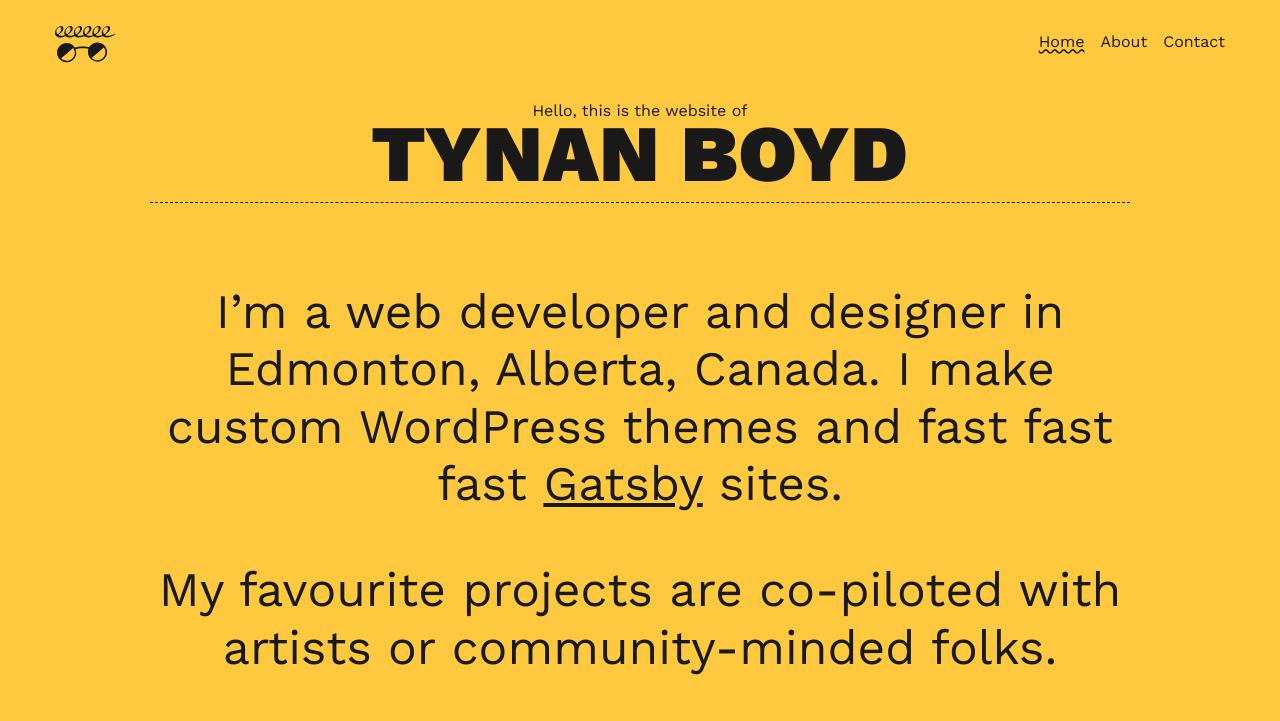
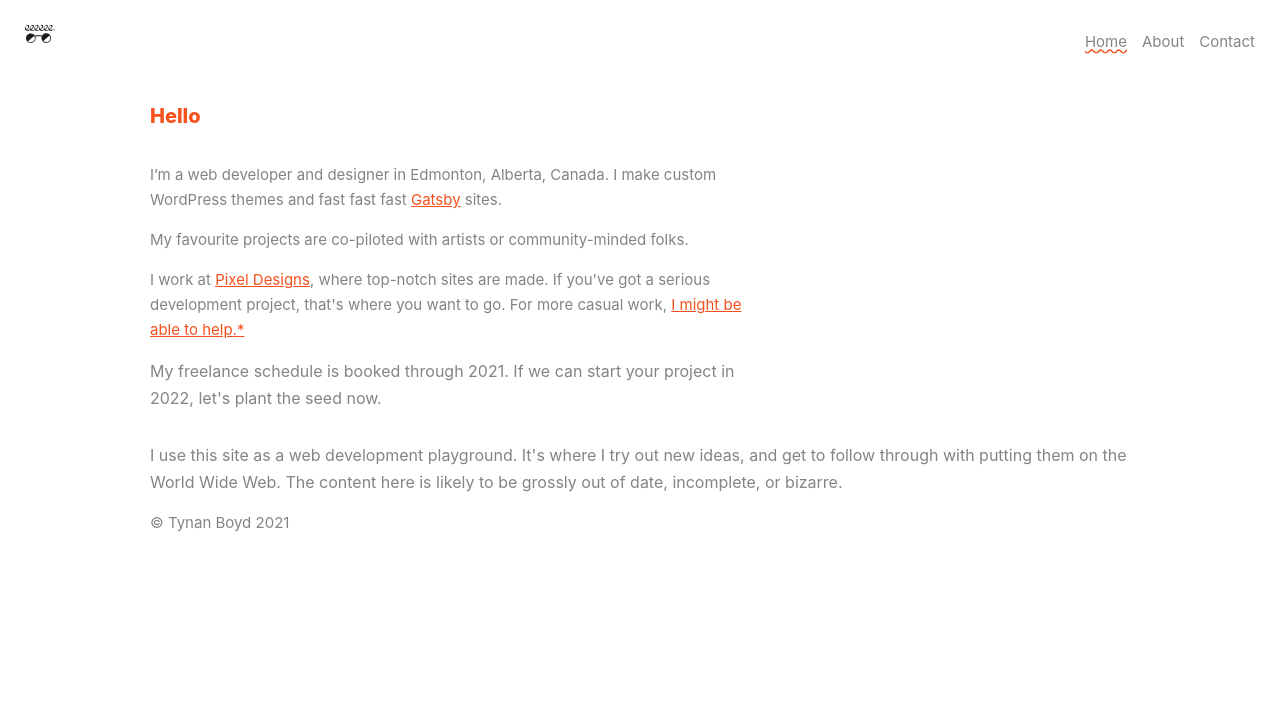
Before and after one commit to tynanboyd/tynanboyd-tynanboyd-com-gatsby, a Gatsby site: page / in a window 1280 px wide. Shown: the top 721 px of the page. Built offline with nearby package versions, Linux system fonts and the light colour scheme; Gatsby itself is replaced by a stand-in of ours.

Commit message:
initial re-style

```diff
--- a/package.json
+++ b/package.json
@@ -21,6 +21,7 @@
     }
   },
   "dependencies": {
+    "@fontsource/inter": "^4.5.0",
     "@fontsource/work-sans": "^4.5.1",
     "babel-plugin-styled-components": "^1.13.3",
     "gatsby": "^4.0.0",
--- a/src/components/Footer.js
+++ b/src/components/Footer.js
@@ -4,11 +4,6 @@ import styled from 'styled-components';
 const FooterStyles = styled.footer`
   display: flex;
   justify-content: center;
-
-  div {
-    max-width: 1170px;
-    padding: 0 25px;
-  }
 
   .footer-heading {
     display: block;
@@ -19,9 +14,8 @@ const FooterStyles = styled.footer`
 export default function Footer() {
   return (
     <>
-      <FooterStyles className="text-center">
+      <FooterStyles className="">
         <div>
-          <span className="footer-heading">Disclaimer</span>
           <small>
             I use this site as a web development playground. It's where I try
             out new ideas, and get to follow through with putting them on the
--- a/src/components/Nav.js
+++ b/src/components/Nav.js
@@ -4,7 +4,7 @@ import styled from 'styled-components';
 import Logo from '../assets/images/tynan-logo-black.svg';
 
 const LogoStyles = styled.div`
-  width: 60px;
+  width: 30px;
   transform: translateY(10px);
   overflow: visible;
 
@@ -48,7 +48,6 @@ const LogoStyles = styled.div`
 const NavStyles = styled.nav`
   display: flex;
   justify-content: space-between;
-  max-width: 1170px;
   margin: 1rem auto 2rem;
   padding: 0 25px;
   overflow: visible;
@@ -63,12 +62,13 @@ const NavStyles = styled.nav`
   }
 
   a {
-    color: var(--black);
+    color: var(--grey);
     text-decoration: none;
 
     &[aria-current='page'],
     &:hover {
       text-decoration: underline;
+      text-decoration-color: var(--orange);
       text-decoration-style: wavy;
     }
   }
--- a/src/pages/index.js
+++ b/src/pages/index.js
@@ -2,17 +2,21 @@ import React from 'react';
 import { Link } from 'gatsby';
 import SEO from '../components/seo';
 import styled from 'styled-components';
+
+const StyledIntroduction = styled.section`
+  max-width: 620px;
+  line-height: 1.6666;
+`;
 
 export default function HomePage() {
   const currentDate = new Date();
   return (
     <>
       <SEO title="Web developer" />
-      <section className="text-center">
-        <span>Hello, this is the website of</span>
-        <h1>Tynan Boyd</h1>
+      <section className="">
+        <strong class="color-primary hello">Hello</strong>
       </section>
-      <section className="text-center large-text">
+      <StyledIntroduction>
         <p>
           I’m a web developer and designer in Edmonton, Alberta, Canada. I make
           custom WordPress themes and fast fast fast{' '}
@@ -37,15 +41,11 @@ export default function HomePage() {
         </p>
         <p>
           <small>
-            <sup>
-              *Last updated: October 18, 2021.
-              <br />
-            </sup>
             My freelance schedule is booked through 2021. If we can start your
             project in 2022, let's plant the seed now.
           </small>
         </p>
-      </section>
+      </StyledIntroduction>
     </>
   );
 }
--- a/src/styles/GlobalStyles.js
+++ b/src/styles/GlobalStyles.js
@@ -8,15 +8,24 @@ const GlobalStyles = createGlobalStyle`
 		--orange: #F6511D;
 		--blue: #00A6ED;
 		--highlight-background: linear-gradient(145deg, #72f, #c1b);
+		--grey: #848484;
 	}
 
+	.color-primary {
+		color: var(--orange);
+	}
+
+
 	html {
+		font-size: 15px;
+		font-weight: 400;
 	}
 
 	body {
-		background-color: var(--yellow);
+		background-color: white;
 		min-height: 100vh;
 		position: relative;
+		color: var(--grey);
 	}
 
 	.gatsby-image-wrapper img[src*=base44\\,] {
@@ -30,7 +39,7 @@ const GlobalStyles = createGlobalStyle`
 
 	html {
 		scrollbar-width: thin;
-		scrollbar-color: var(--blue) var(--white);
+		scrollbar-color: var(--yellow) var(--white);
 	}
 
 	body::-webkit-scrollbar-thumb {
@@ -44,7 +53,7 @@ const GlobalStyles = createGlobalStyle`
 	}
 
 	a {
-		color: var(--black);
+		color: var(--orange);
 	}
 
 	section {
--- a/src/styles/Typography.js
+++ b/src/styles/Typography.js
@@ -2,9 +2,9 @@ import { createGlobalStyle } from 'styled-components';
 
 const Typography = createGlobalStyle`
 	html {
-		font-family: 'Work Sans', 'system-ui', 'Helvetica', sans-serif;
+		font-family: 'Inter', 'Work Sans', 'system-ui', 'Helvetica', sans-serif;
 		color: var(--black);
-		line-height: 1.3;
+		line-height: 1.6666;
 	}
 
 	.text-center {
@@ -21,7 +21,7 @@ const Typography = createGlobalStyle`
 	}
 
 	h1 {
-		font-weight: 900;
+		font-weight: 600;
 		font-size: 3rem;
 		text-transform: uppercase;
 		letter-spacing: 1px;
@@ -63,6 +63,11 @@ const Typography = createGlobalStyle`
 		}
 
 	}
+
+	.hello {
+		font-size: 1.3333rem;
+		font-weight: 800;
+	}
 `;
 
 export default Typography;
```
Also changed, not shown: 1 other file.
